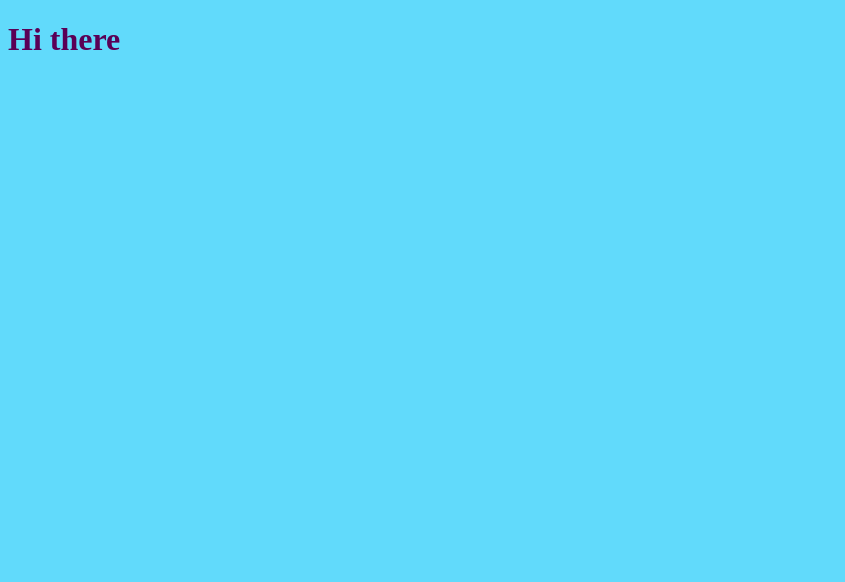
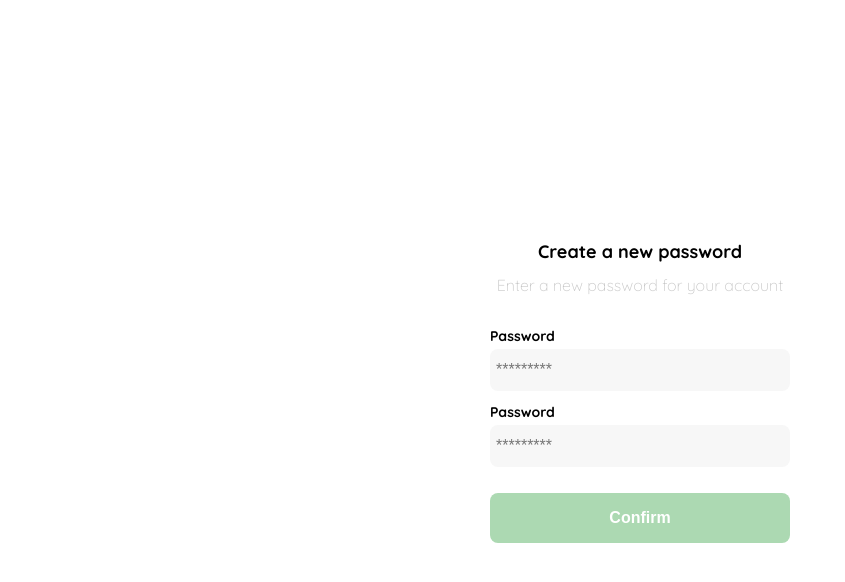
Before and after one commit to gnzlplcs/react-shop, a React app: page / in a window 1280 px wide. Shown: the top 582 px of the page, without its empty margins (0-845 px from the left). Built offline with nearby package versions, Linux system fonts and the light colour scheme.

Commit message:
🧱 Login component imported

```diff
--- a/public/index.html
+++ b/public/index.html
@@ -5,6 +5,9 @@
   <meta http-equiv="X-UA-Compatible" content="IE=edge">
   <meta name="viewport" content="width=device-width, initial-scale=1.0">
   <title>React Shop</title>
+  <link rel="preconnect" href="https://fonts.googleapis.com">
+  <link rel="preconnect" href="https://fonts.gstatic.com" crossorigin>
+  <link href="https://fonts.googleapis.com/css2?family=Quicksand:wght@300;500;700&display=swap" rel="stylesheet">
 </head>
 <body>
   <div id="root"></div>
--- a/src/components/App.jsx
+++ b/src/components/App.jsx
@@ -1,8 +1,12 @@
 import React from 'react';
-import '../components/styles/global.scss';
+import { Layout } from './containers/Layout';
+import { Login } from './containers/Login';
+import '../styles/global.css';
 
 export const App = () => {
   return (
-    <h1>Hi there</h1>
+    <Layout>
+      <Login />
+    </Layout>
   )
 }
--- /dev/null
+++ b/src/components/containers/Layout.jsx
@@ -0,0 +1,7 @@
+import React from 'react'
+
+export const Layout = ({ children }) => {
+  return (
+    <div className='Layout'>{children}</div>
+  )
+}
--- a/src/components/containers/Login.jsx
+++ b/src/components/containers/Login.jsx
@@ -1,24 +1,21 @@
-import React from 'react'
+import React from 'react';
+import '../../styles/Login.scss';
 
 export const Login = () => {
   return (
     <div className="login">
       <div className="form-container">
         <img src="./logos/logo_yard_sale.svg" alt="logo" class="logo"/>
-
         <h1 class="title">Create a new password</h1>
-        <p class="subtitle">Enter a new passwrd for yue account</p>
-
+        <p class="subtitle">Enter a new password for your account</p>
         <form action="/" class="form">
           <label for="password" class="label">Password</label>
           <input type="password" id="password" placeholder="*********" class="input input-password"/>
-
           <label for="new-password" class="label">Password</label>
           <input type="password" id="new-password" placeholder="*********" class="input input-password"/>
-
           <input type="submit" value="Confirm" class="primary-button login-button"/>
         </form>
       </div>
-  </div>
+    </div>
   )
 }
--- a/src/components/styles/global.scss
+++ /dev/null
@@ -1,7 +0,0 @@
-$base-color: #61dafb;
-$color: rgb(90, 0, 86);
-
-body {
-  background-color: $base-color;
-  color: $color;
-}
--- /dev/null
+++ b/src/styles/Login.scss
@@ -0,0 +1,70 @@
+@import 'vars';
+
+.login {
+  width: 100%;
+  height: 100vh;
+  display: grid;
+  place-items: center;
+}
+.form-container {
+  display: grid;
+  grid-template-rows: auto 1fr auto;
+  width: 300px;
+}
+.logo {
+  width: 150px;
+  margin-bottom: 48px;
+  justify-self: center;
+  display: none;
+}
+.title {
+  font-size: var(--lg);
+  margin-bottom: 12px;
+  text-align: center;
+}
+.subtitle {
+  color: var(--very-light-pink);
+  font-size: var(--md);
+  font-weight: 300;
+  margin-top: 0;
+  margin-bottom: 32px;
+  text-align: center;
+}
+.form {
+  display: flex;
+  flex-direction: column;
+}
+.label {
+  font-size: var(--sm);
+  font-weight: bold;
+  margin-bottom: 4px;
+}
+.input {
+  background-color: var(--text-input-field);
+  border: none;
+  border-radius: 8px;
+  height: 30px;
+  font-size: var(--md);
+  padding: 6px;
+  margin-bottom: 12px;
+}
+.primary-button {
+  background-color: var(--hospital-green);
+  border-radius: 8px;
+  border: none;
+  color: var(--white);
+  width: 100%;
+  cursor: pointer;
+  font-size: var(--md);
+  font-weight: bold;
+  height: 50px;
+}
+.login-button {
+  margin-top: 14px;
+  margin-bottom: 30px;
+}
+@media (max-width: 640px) {
+  .logo {
+    display: block;
+  }
+}
--- /dev/null
+++ b/src/styles/_vars.scss
@@ -0,0 +1,10 @@
+:root {
+  --white: #FFFFFF;
+  --black: #000000;
+  --very-light-pink: #C7C7C7;
+  --text-input-field: #F7F7F7;
+  --hospital-green: #ACD9B2;
+  --sm: 14px;
+  --md: 16px;
+  --lg: 18px;
+}
--- /dev/null
+++ b/src/styles/global.css
@@ -0,0 +1,4 @@
+body {
+  margin: 0;
+  font-family: 'Quicksand', sans-serif;
+}
--- a/webpack.config.js
+++ b/webpack.config.js
@@ -17,23 +17,18 @@
       {
         test: /\.(js|jsx)$/, // regex para probar los elementos con los que vamos a estar trabajando
         exclude: /node_modules/, // excluye lo que no queremos que lea el proyecto
-        use: {
-          loader: 'babel-loader'
-        }
+        use: 'babel-loader'
       },
       {
         test: /\.html$/, // regex para que trabaje con HTML
-        use:
-        {
-          loader: 'html-loader'
-        }
+        use: 'html-loader'
       },
       {
-        test: /\.s[ac]ss$/i,
+        test: /\.(css|sass|scss)$/,
         use: [
-          'style-loader',
-          'css-loader',
-          'sass-loader'
+          { loader: 'style-loader' },
+          { loader: 'css-loader' },
+          { loader: 'sass-loader' }
         ]
       }
     ]
```
